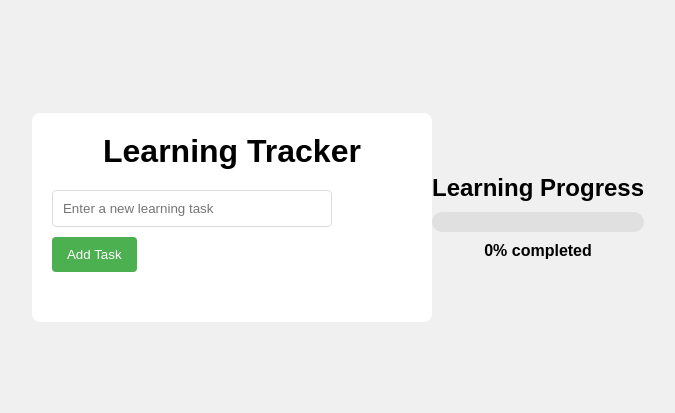
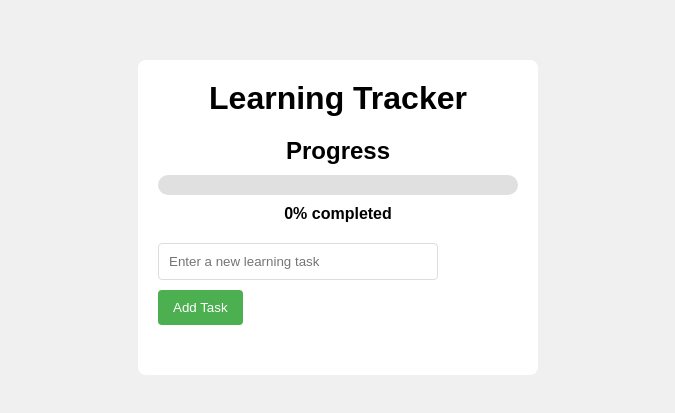
Before and after one commit to VirginiaDooley/learning-tracker, a plain HTML site: page docs/index.html in a window 1280 px wide. Shown: the part 183-596 px from the top of the page, without its empty margins (302-977 px from the left). Drawn offline with Linux system fonts and the light colour scheme.

Commit message:
Move progress above tasks

```diff
--- a/docs/index.html
+++ b/docs/index.html
@@ -10,6 +10,14 @@
     <div class="container">
         <h1>Learning Tracker</h1>
 
+        <div class="progress-section">
+            <h2>Progress</h2>
+            <div class="progress-container">
+                <div id="progressBar"></div>
+            </div>
+            <p id="progressText">0% completed</p>
+        </div>
+
         <div class="todo-section">
             <input type="text" id="taskInput" placeholder="Enter a new learning task">
             <button id="addTaskButton">Add Task</button>
@@ -17,13 +25,7 @@
         </div>
     </div>
 
-	<div class="progress-section">
-		<h2>Learning Progress</h2>
-		<div class="progress-container">
-			<div id="progressBar"></div>
-		</div>
-		<p id="progressText">0% completed</p>
-	</div>
+
 
     <script src="script.js"></script>
 </body>
```
